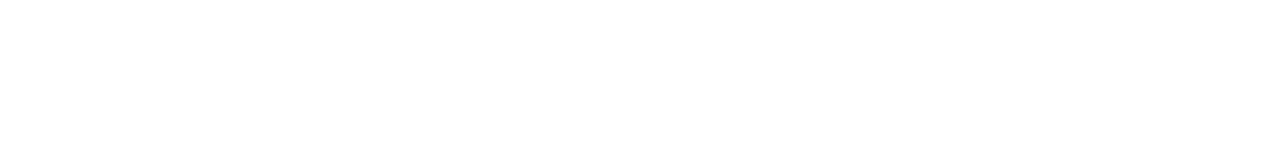
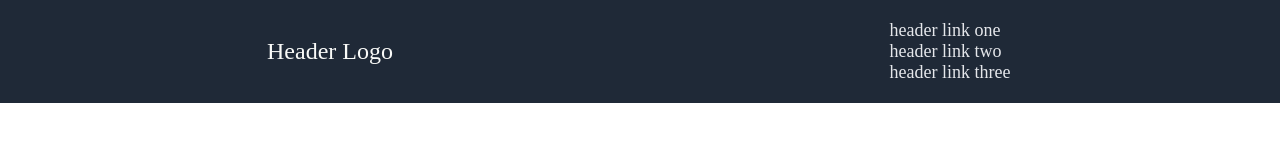
Before and after one commit to pretender39/odin-landing-page, a plain HTML site: page index.html in a window 1280 px wide. Drawn offline with Linux system fonts and the light colour scheme.

Commit message:
Created a navbar template

```diff
--- a/index.html
+++ b/index.html
@@ -3,9 +3,23 @@
 <head>
     <meta charset="UTF-8">
     <meta name="viewport" content="width=device-width, initial-scale=1.0">
-    <title>Document</title>
+    <title>Landing page</title>
+    <link rel="stylesheet" href="style.css">
 </head>
 <body>
-
+    <div class="first-section">
+        <div class="navbar">
+            <div class="navbar-left">
+                <p id="header-logo">Header Logo</p>
+            </div>
+            <div class="navbar-right">
+                <ul style="list-style-type: none;">
+                    <li class="header-link">header link one</li>
+                    <li class="header-link">header link two</li>
+                    <li class="header-link">header link three</li>
+                </ul>
+            </div>
+        </div>
+    </div>
 </body>
 </html>
--- a/style.css
+++ b/style.css
@@ -0,0 +1,40 @@
+* {
+    margin: 0;
+    padding: 0;
+}
+
+body{
+    font-family: 'Roboto Slab', serif;
+}
+
+.first-section {
+    background-color: #1f2937;
+    padding: 20px;
+}
+
+#header-logo {
+    color: #f9faf8;
+    font-size: 24px;
+}
+
+.header-link {
+    font-size: 18px;
+    color: #e5e7eb
+}
+
+.navbar {
+    display: flex;
+    flex-direction: row;
+}
+
+.ul {
+    display: flex;
+    flex-direction: row;
+}
+
+.navbar-left, .navbar-right {
+    display: flex;
+    width: 50%;
+    justify-content: center;
+    align-items: center;
+}
```
